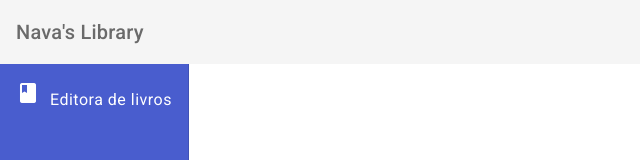
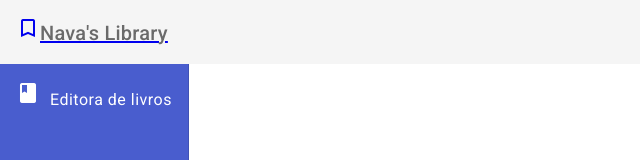
Before and after one commit to gabrielnavas/springboot-angular-library-project, an Angular app in the folder frontend/: page / in a window 1280 px wide. Shown: the top 160 px of the page, without its empty margins (0-640 px from the left). Built offline with nearby package versions, Linux system fonts and the light colour scheme.

Commit message:
add icons and link on header

```diff
--- a/frontend/src/app/template/header/header.component.html
+++ b/frontend/src/app/template/header/header.component.html
@@ -1,3 +1,6 @@
   <mat-toolbar class="fixed-header">
-    <span>Nava's Library</span>
+    <a routerLink="">
+      <i class="material-icons">bookmark_border</i>
+      <span>Nava's Library</span>
+    </a>
   </mat-toolbar>
```
